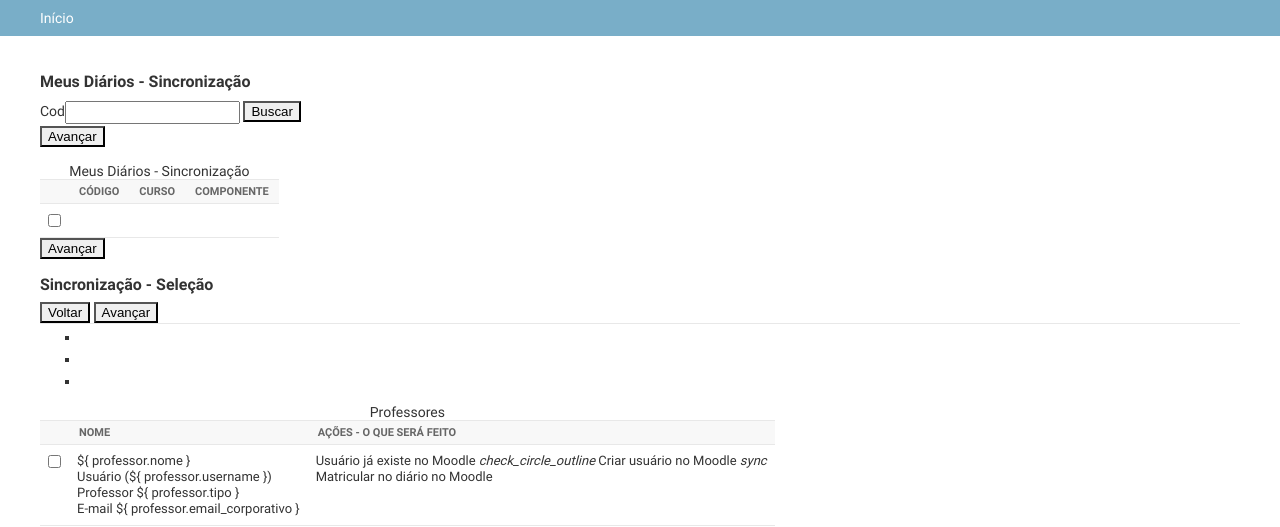
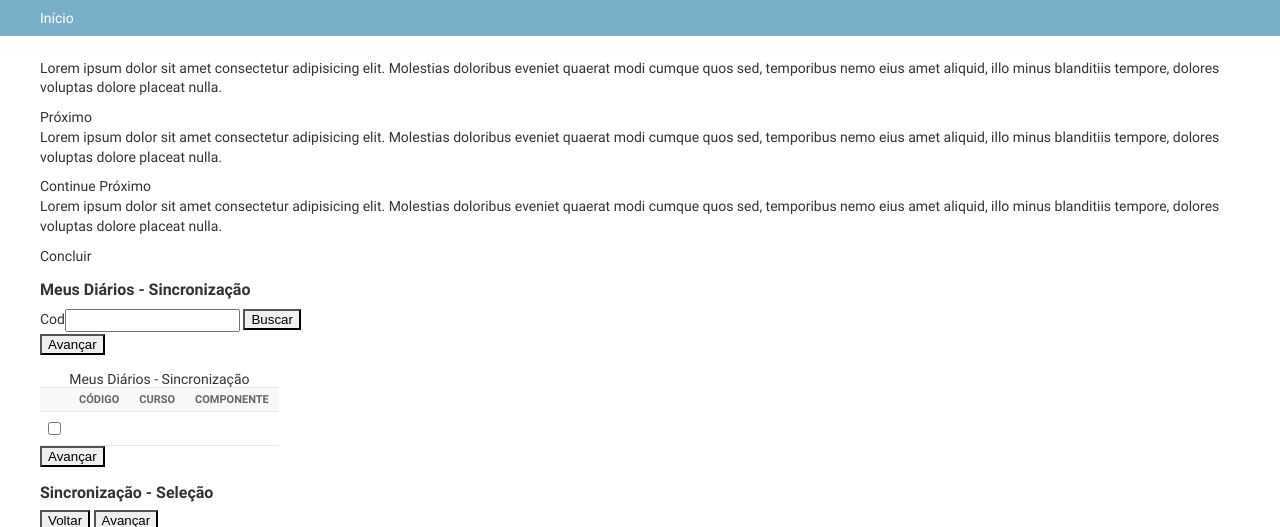
Before and after one commit to CoticEaDIFRN/app_integrador_moodle_suap, a Django app: page /sincronizacao in a window 1280 px wide. Shown: the part 48-575 px from the top of the page. Run offline with Django 3.2, Linux system fonts and the light colour scheme.

Commit message:
[UPD] Atualizando a sincronizacao.html

```diff
--- a/settings.py
+++ b/settings.py
@@ -33,6 +33,7 @@
 INSTALLED_APPS = [
     'sincronizacao',
     'ege_django_theme',
+
     'django.contrib.admin',
     'django.contrib.auth',
     'django.contrib.contenttypes',
--- a/sincronizacao/templates/sincronizacao.html
+++ b/sincronizacao/templates/sincronizacao.html
@@ -1,10 +1,28 @@
 {% extends "admin/base_site.html" %}
 {% block content %}
+    <div class="Sincronizar Diários" >
+        <md-steppers :md-active-step.sync="active" md-linear>
+            <md-step id="primeiro" md-label="Meus Diários" :md-done.sync="primeiro">
+                <p>Lorem ipsum dolor sit amet consectetur adipisicing elit. Molestias doloribus eveniet quaerat modi cumque quos sed, temporibus nemo eius amet aliquid, illo minus blanditiis tempore, dolores voluptas dolore placeat nulla.</p>
+            <md-button class="md-raised md-primary" @click="setDone('first', 'second')">Próximo</md-button>
+            </md-step>
+
+            <md-step id="segundo" md-label="Selecionar" :md-error="secondStepError" :md-done.sync="segundo">
+                <p>Lorem ipsum dolor sit amet consectetur adipisicing elit. Molestias doloribus eveniet quaerat modi cumque quos sed, temporibus nemo eius amet aliquid, illo minus blanditiis tempore, dolores voluptas dolore placeat nulla.</p>
+                <md-button class="md-raised md-primary" @click="setDone('second', 'third')">Continue</md-button>
+                <md-button class="md-raised md-primary" @click="setError()">Próximo</md-button>
+            </md-step>
+
+            <md-step id="terceiro" md-label="Sincronização" :md-done.sync="terceiro">
+                <p>Lorem ipsum dolor sit amet consectetur adipisicing elit. Molestias doloribus eveniet quaerat modi cumque quos sed, temporibus nemo eius amet aliquid, illo minus blanditiis tempore, dolores voluptas dolore placeat nulla.</p>
+                <md-button class="md-raised md-primary" @click="setDone('third')">Concluir</md-button>
+            </md-step>
+            </md-steppers>
+        </div>
+
     <div class="row justify-content-center" id="sincronismo">
-
         <div class="col-11" v-show="passo == 1">
             <h2>Meus Diários - Sincronização</h2>
-
             <label>Cod</label><input v-model="cod"></input>
             <button @click="getDiarios">Buscar</button><br>
             <button class="btn btn-primary" @click="navegar(2)">Avançar</button><br><br>
```
